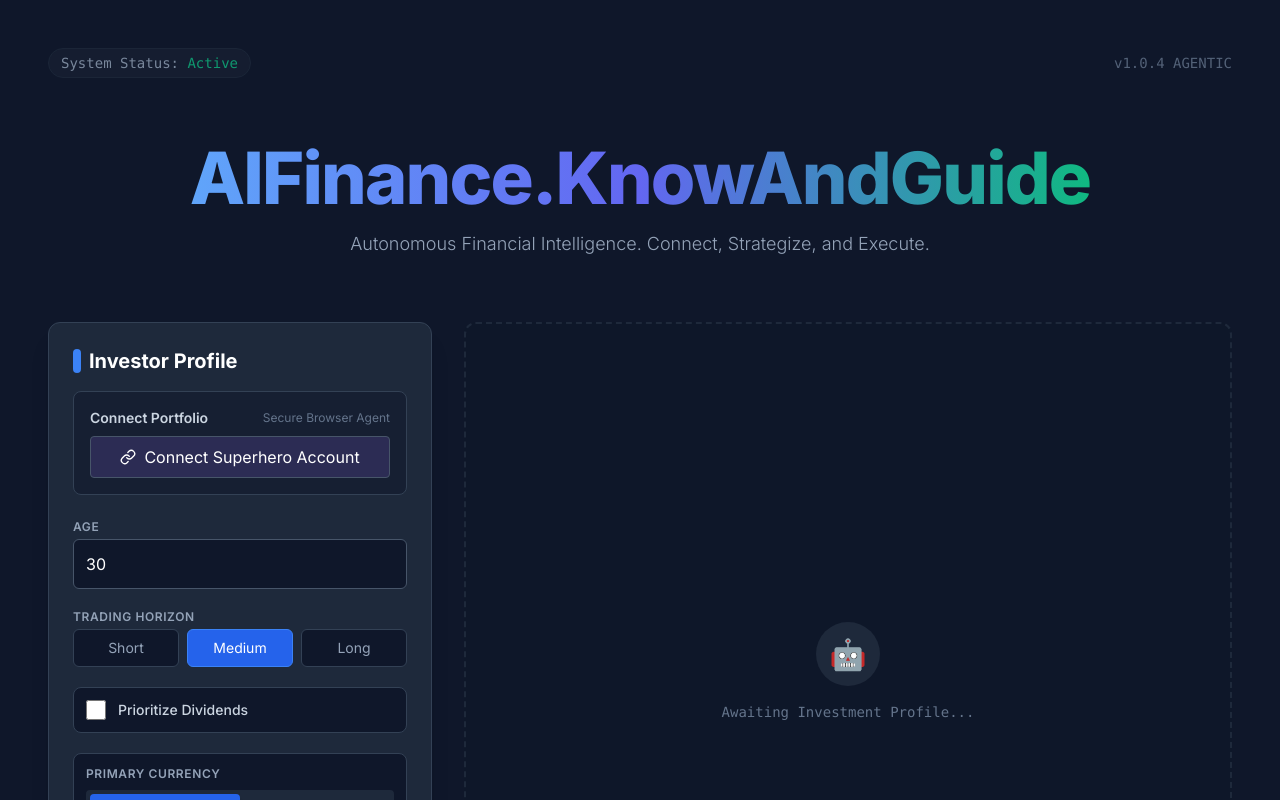
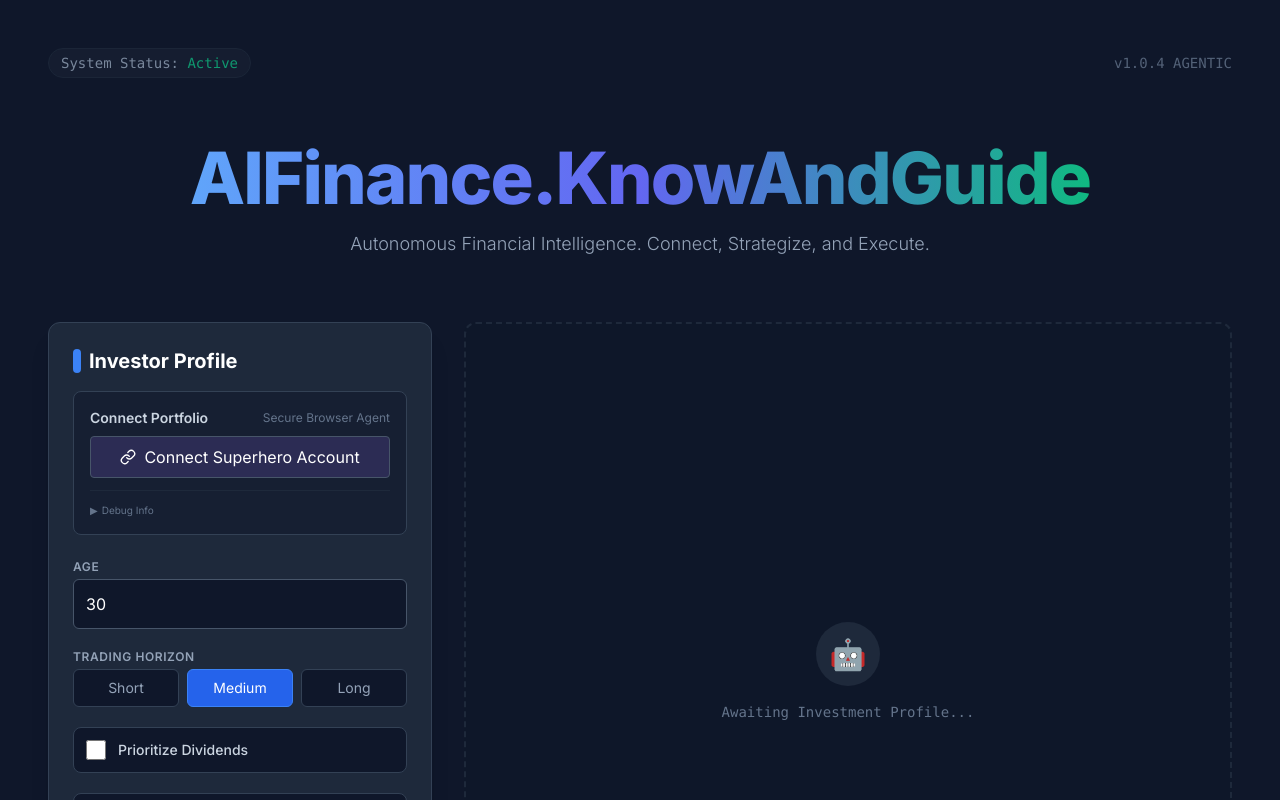
Before and after one commit to Daisy1969/AIFinance.KnowAndGuide, a Next.js app in the folder frontend/: page / in a window 1280 px wide. Shown: the top 800 px of the page. Built offline with nearby package versions, Linux system fonts and the light colour scheme; no server answers.

Commit message:
Feat: Add Debug Info toggle to UI

```diff
--- a/frontend/components/InvestorProfileForm.tsx
+++ b/frontend/components/InvestorProfileForm.tsx
@@ -194,6 +194,20 @@ export default function InvestorProfileForm({ onComplete }: { onComplete: (data:
                         {connectionMessage}
                     </div>
                 )}
+
+                {/* Debug Info Toggle */}
+                <div className="mt-3 pt-3 border-t border-slate-800">
+                    <details className="group">
+                        <summary className="text-[10px] text-slate-500 cursor-pointer hover:text-slate-300 list-none flex items-center gap-1">
+                            <span>▶</span> Debug Info
+                        </summary>
+                        <div className="mt-2 text-[10px] font-mono text-slate-400 bg-black/40 p-2 rounded overflow-x-auto">
+                            <p>Status: {connectionStatus}</p>
+                            <p>Last Message: {connectionMessage}</p>
+                            <p>API: {process.env.NEXT_PUBLIC_API_URL || 'Auto'}</p>
+                        </div>
+                    </details>
+                </div>
             </div>
 
             <form onSubmit={handleSubmit} className="space-y-5">
```
